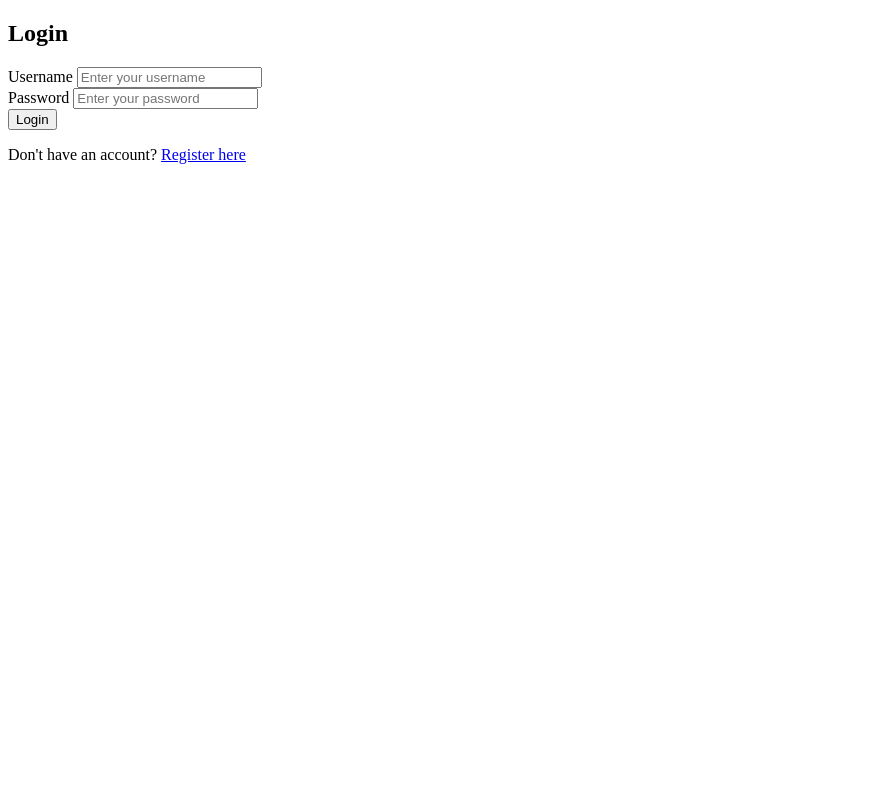
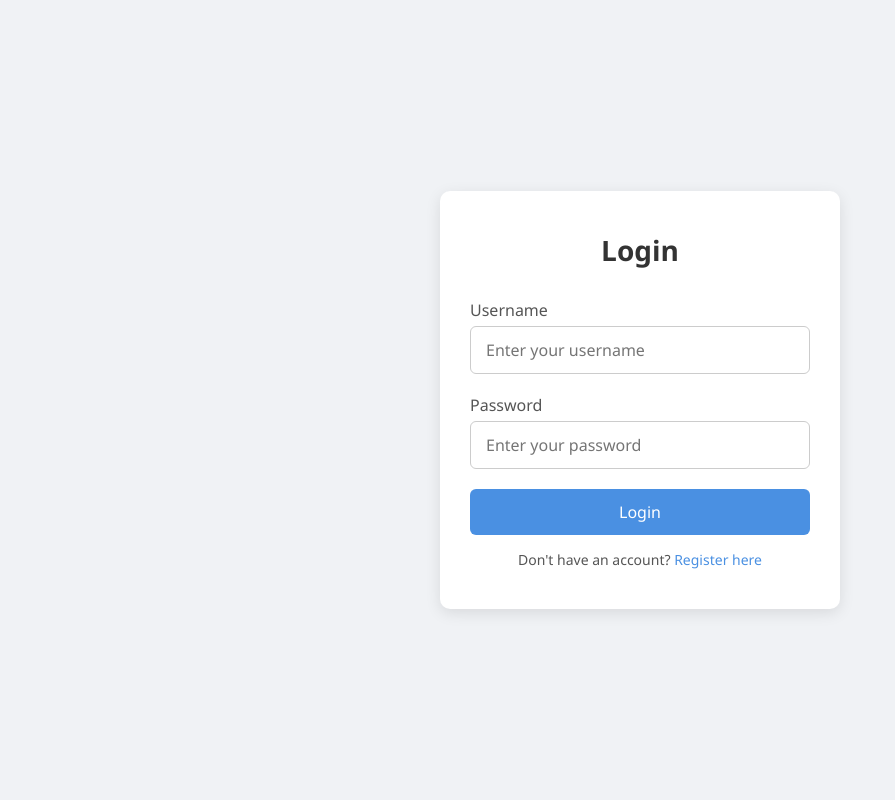
Before and after one commit to Toshiii10/group-lab, a Flask app: page / in a window 1280 px wide. Shown: the whole page, without its empty margins (0-895 px from the left). Run offline with Flask 3, Linux system fonts and the light colour scheme.

Commit message:
Added and relocated CSS for compatibility; changed CSS link in login.html

```diff
--- /dev/null
+++ b/static/css/login.css
@@ -0,0 +1,119 @@
+/* Head / Font */
+* {
+    margin: 0;
+    padding: 0;
+    box-sizing: border-box;
+    font-family: 'Segoe UI', Tahoma, Geneva, Verdana, sans-serif;
+}
+
+/* Body  */
+body {
+    display: flex;
+    justify-content: center;
+    align-items: center;
+    min-height: 100vh;
+    background: #f0f2f5;
+}
+
+/* Main container */
+.login-container {
+    display: flex;
+    justify-content: center;
+    align-items: center;
+    width: 100%;
+    padding: 20px;
+}
+
+/* Form section */
+.login-form-section {
+    background: #fff;
+    padding: 40px 30px;
+    border-radius: 10px;
+    box-shadow: 0 4px 15px rgba(0,0,0,0.1);
+    width: 100%;
+    max-width: 400px;
+}
+
+/* Title */
+.login-title {
+    text-align: center;
+    margin-bottom: 30px;
+    color: #333;
+    font-size: 28px;
+}
+
+/* Form groups */
+.form-group {
+    display: flex;
+    flex-direction: column;
+    margin-bottom: 20px;
+}
+
+.form-group label {
+    margin-bottom: 5px;
+    font-weight: 500;
+    color: #555;
+}
+
+.form-group input {
+    padding: 12px 15px;
+    border: 1px solid #ccc;
+    border-radius: 6px;
+    font-size: 16px;
+    transition: border-color 0.3s;
+}
+
+.form-group input:focus {
+    border-color: #4a90e2;
+    outline: none;
+}
+
+/* Button */
+.form-actions {
+    margin-top: 10px;
+}
+
+.login-button {
+    width: 100%;
+    padding: 12px;
+    background-color: #4a90e2;
+    color: white;
+    font-size: 16px;
+    border: none;
+    border-radius: 6px;
+    cursor: pointer;
+    transition: background-color 0.3s;
+}
+
+.login-button:hover {
+    background-color: #357ab8;
+}
+
+/* Register link */
+.register-link {
+    text-align: center;
+    margin-top: 15px;
+    font-size: 14px;
+    color: #555;
+}
+
+.register-link a {
+    color: #4a90e2;
+    text-decoration: none;
+    font-weight: 500;
+}
+
+.register-link a:hover {
+    text-decoration: underline;
+}
+
+/* Responsive adjustments */
+@media (max-width: 480px) {
+    .login-form-section {
+        padding: 30px 20px;
+    }
+
+    .login-title {
+        font-size: 24px;
+    }
+}
--- a/templates/login.html
+++ b/templates/login.html
@@ -5,7 +5,7 @@
     <meta name="viewport" content="width=device-width, initial-scale=1.0">
     <title>Login Page</title>
     <!-- Link your CSS file -->
-    <link rel="stylesheet" href="login.css">
+    <link rel="stylesheet" href="{{ url_for('static', filename='css/login.css') }}">
 </head>
 <body>
     <main class="login-container">
```
